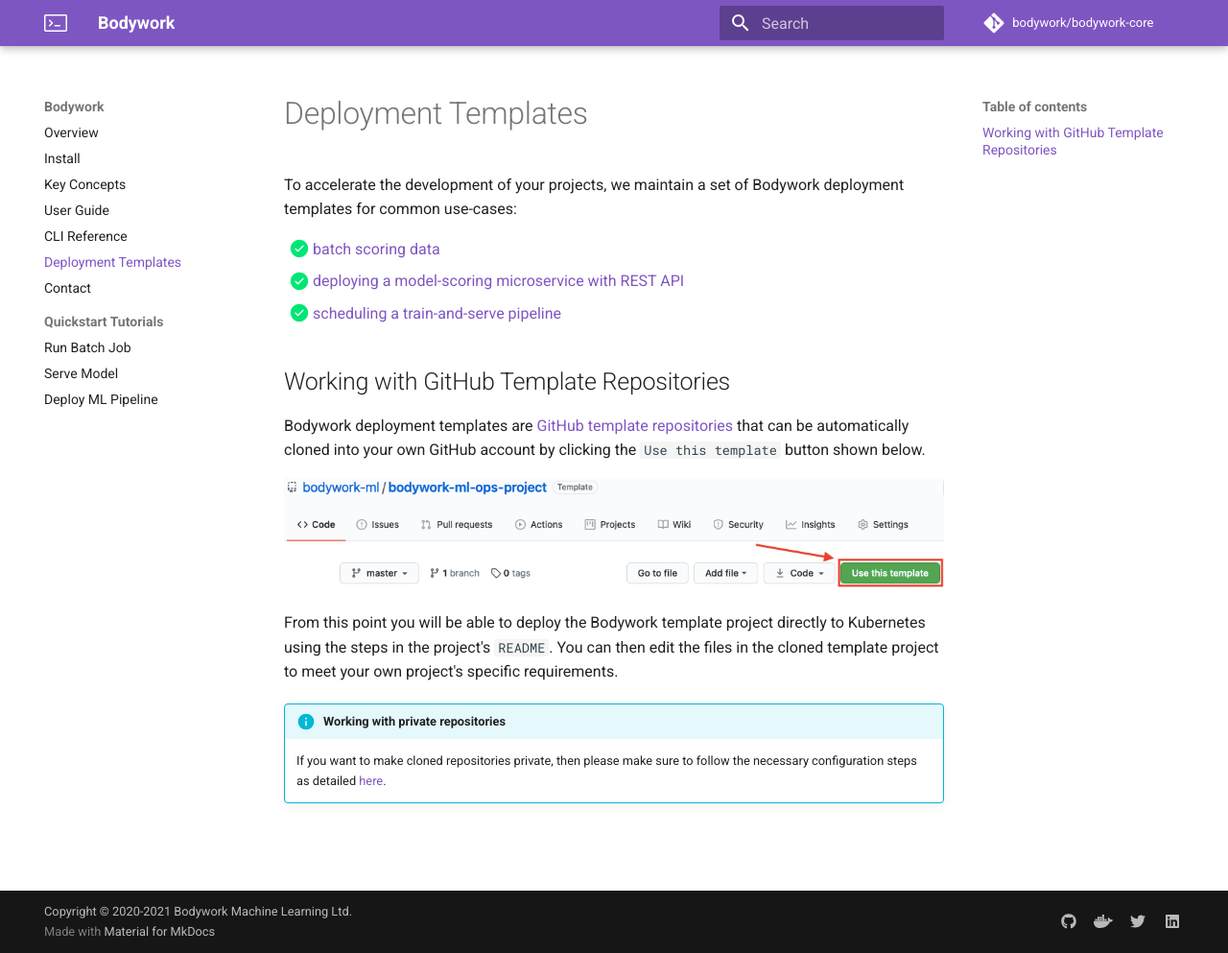
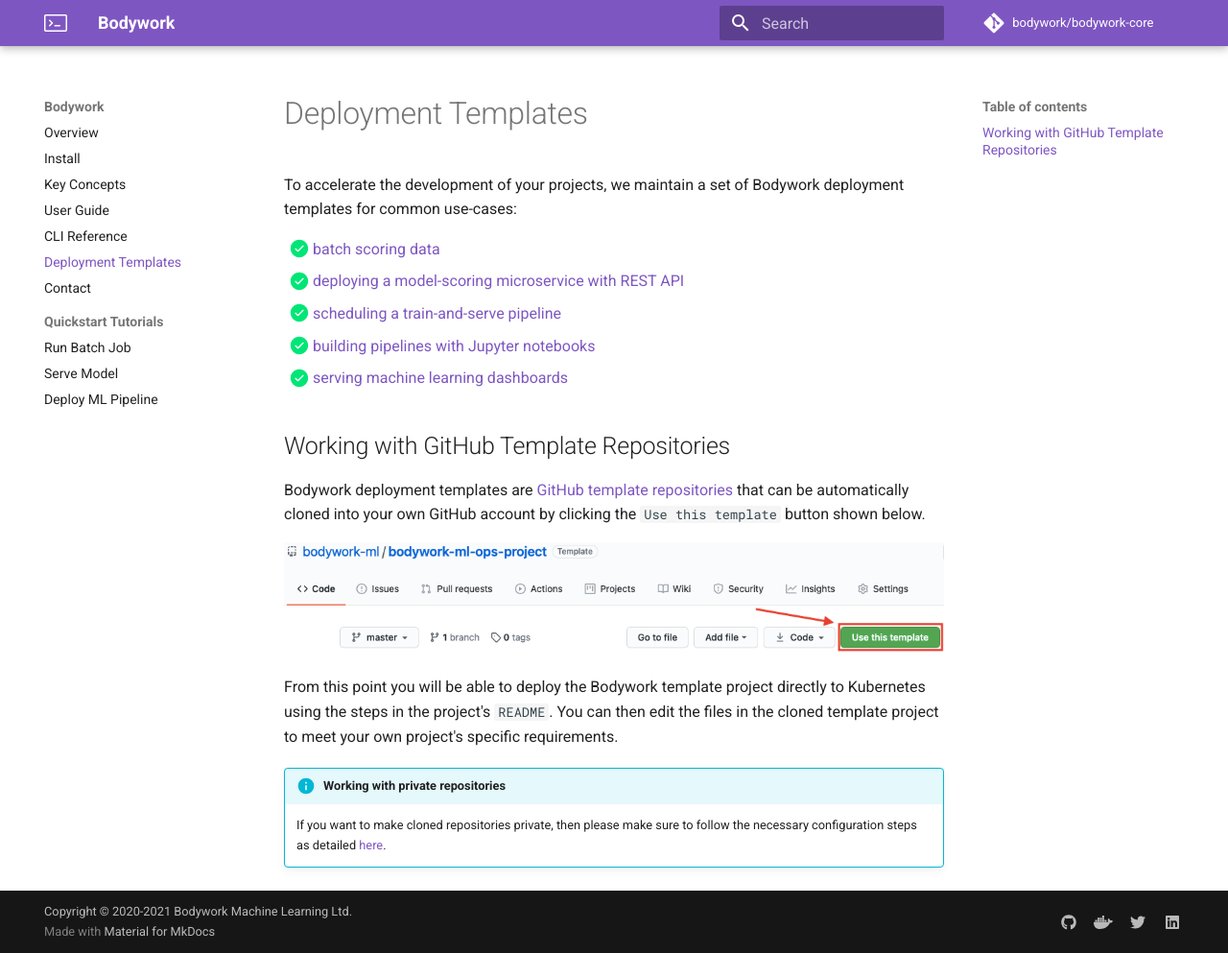
Before and after one commit to bodywork-ml/bodywork-docs, an MkDocs documentation site: the page built from docs/template_projects.md, in a window 1280 px wide and 993 px high. Shown: the whole window at 96% size. Built offline with MkDocs 1.6.1 and Material for MkDocs 9.7.7, drawn with Linux system fonts in a browser that asks for light colours; comment, search, counter and statistics services are not loaded.

Commit message:
Add new template projects

```diff
--- a/docs/template_projects.md
+++ b/docs/template_projects.md
@@ -5,6 +5,8 @@ To accelerate the development of your projects, we maintain a set of Bodywork de
 * [x] [batch scoring data](https://github.com/bodywork-ml/bodywork-batch-job-project)
 * [x] [deploying a model-scoring microservice with REST API](https://github.com/bodywork-ml/bodywork-serve-model-project)
 * [x] [scheduling a train-and-serve pipeline](https://github.com/bodywork-ml/bodywork-ml-pipeline-project)
+* [x] [building pipelines with Jupyter notebooks](https://github.com/bodywork-ml/bodywork-jupyter-pipeline-project)
+* [x] [serving machine learning dashboards](https://github.com/bodywork-ml/bodywork-ml-dashboard-project)
 
 ## Working with GitHub Template Repositories
 
```
